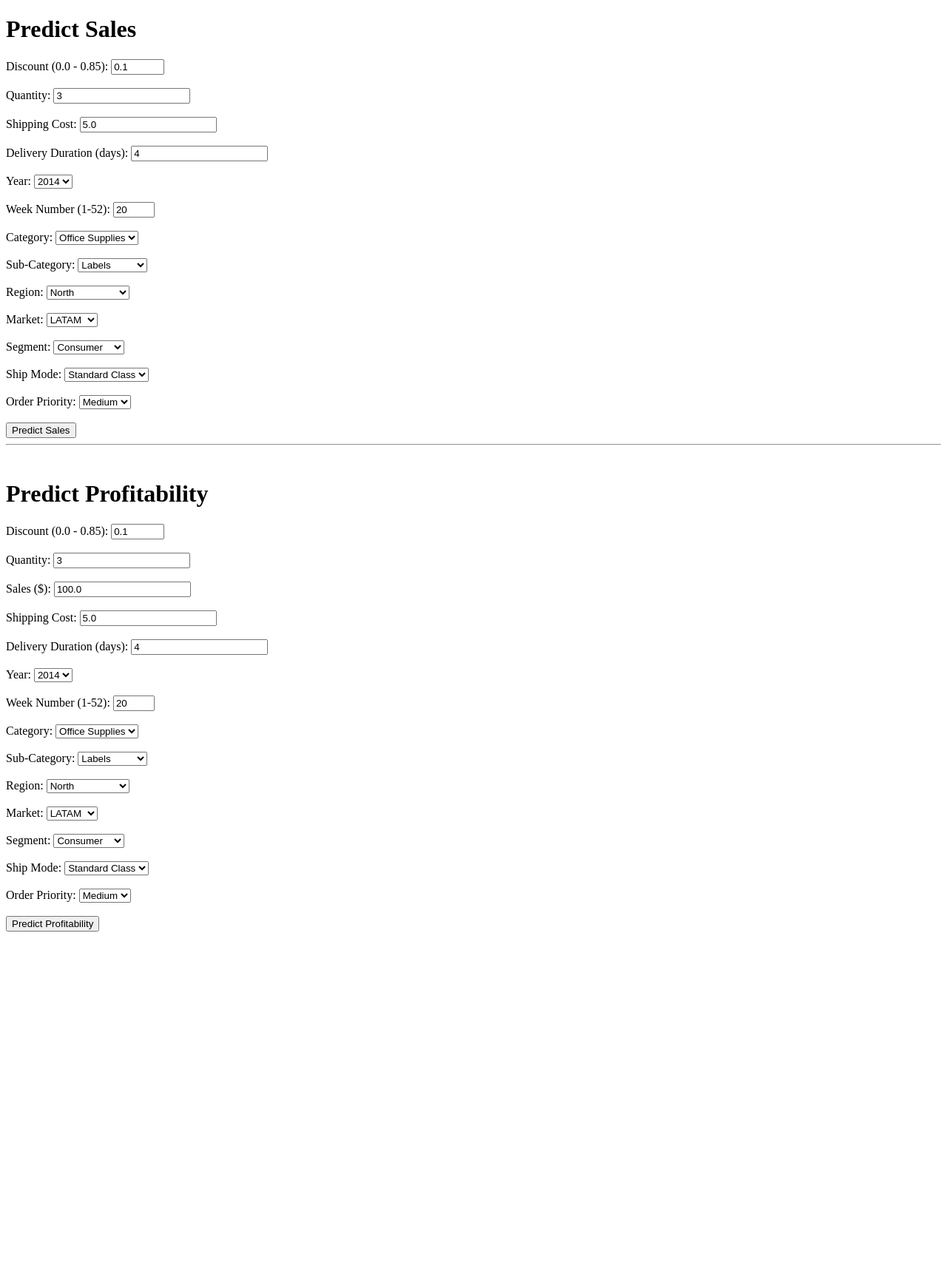
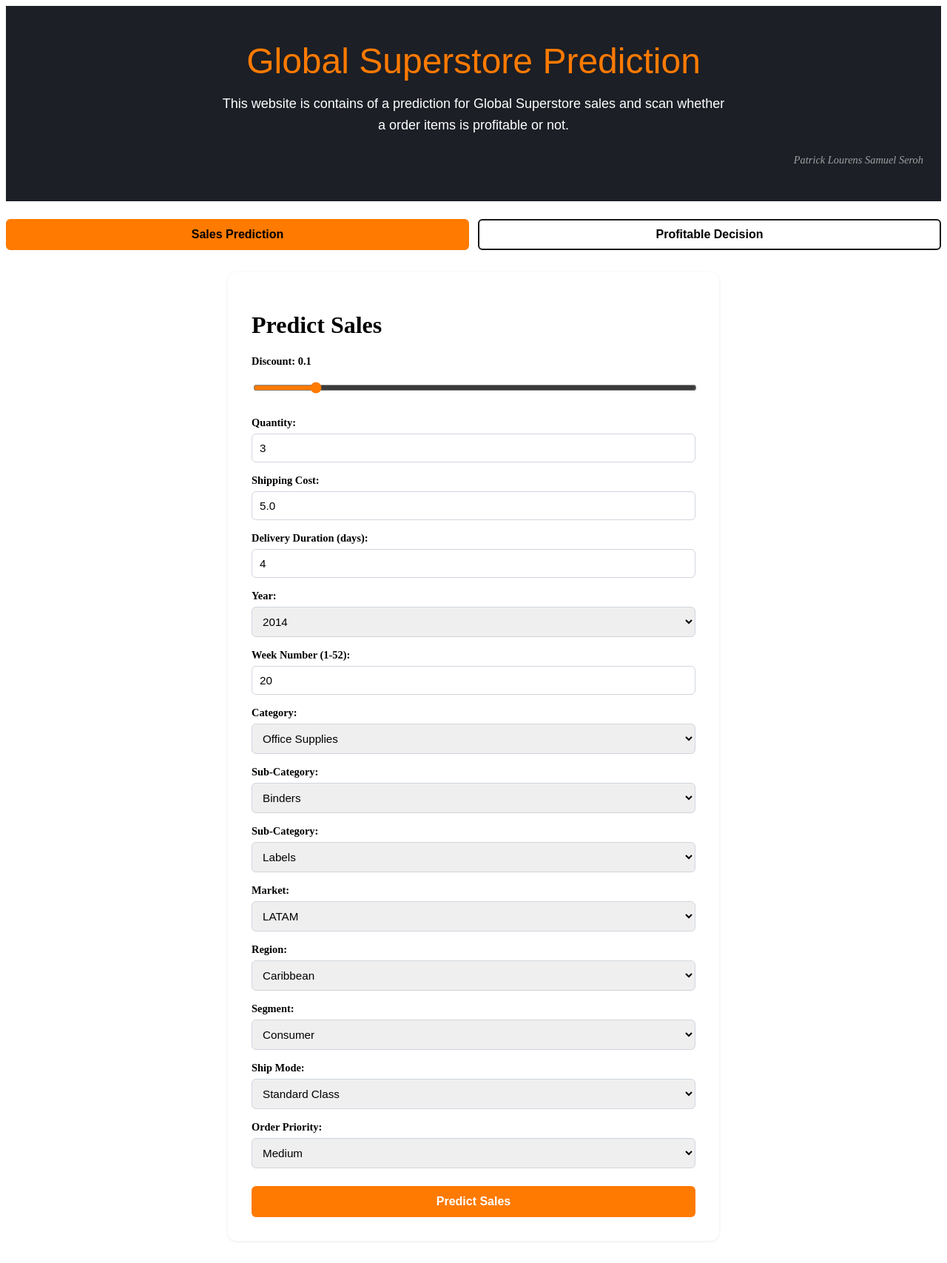
Before and after one commit to patrickseroh/lnt-camp-2026-final-project, a Flask app: page / in a window 1280 px wide. Shown: the whole page at 74% size. Before the commit the page ends 1259 px from the top, so only its background shows below. Run offline with Flask 3, Linux system fonts and the light colour scheme.

Commit message:
Styled frontend, Enchanced UI, Tab switching, and dependent dropdown (category, sub-category, market, region)

```diff
--- a/frontend/app.py
+++ b/frontend/app.py
@@ -5,12 +5,11 @@ app = Flask(__name__)
 
 @app.route("/")
 def home():
-    return render_template("index.html", prediction=None, clf_result=None, clf_probability=None)
+    return render_template("index.html", prediction=None, clf_result=None, clf_probability=None, active_tab="sales-section")
 
 @app.route("/predict-sales", methods=["POST"])
 def predict_sales():
     form = request.form
-
     features = {
         "discount": float(form["discount"]),
         "quantity": int(form["quantity"]),
@@ -26,24 +25,19 @@ def predict_sales():
         f"ship_mode_{form['ship_mode']}": 1,
         f"order_priority_{form['order_priority']}": 1,
     }
-
-    response = requests.post(
-        "http://127.0.0.1:8000/predict/regression",
-        json={"features": features}
-    )
+    response = requests.post("http://127.0.0.1:8000/predict/regression", json={"features": features})
     result = response.json()
-
     return render_template(
         "index.html",
         prediction=result.get("predicted_sales"),
         clf_result=None,
-        clf_probability=None
+        clf_probability=None,
+        active_tab="sales-section"
     )
 
 @app.route("/predict-profitability", methods=["POST"])
 def predict_profitability():
     form = request.form
-
     features = {
         "discount": float(form["discount"]),
         "quantity": int(form["quantity"]),
@@ -60,18 +54,14 @@ def predict_profitability():
         f"ship_mode_{form['ship_mode']}": 1,
         f"order_priority_{form['order_priority']}": 1,
     }
-
-    response = requests.post(
-        "http://127.0.0.1:8000/predict/classification",
-        json={"features": features}
-    )
+    response = requests.post("http://127.0.0.1:8000/predict/classification", json={"features": features})
     result = response.json()
-
     return render_template(
         "index.html",
         prediction=None,
         clf_result=result.get("is_profitable"),
-        clf_probability=result.get("probability_profitable")
+        clf_probability=result.get("probability_profitable"),
+        active_tab="profit-section"
     )
 
 if __name__ == "__main__":
--- /dev/null
+++ b/frontend/static/js/script.js
@@ -0,0 +1,57 @@
+const subCategoryMap = {
+    "Furniture": ["Furnishings", "Tables", "Bookcases", "Chairs"],
+    "Office Supplies": ["Binders", "Fasteners", "Supplies", "Envelopes", "Appliances", "Labels", "Art", "Paper", "Storage"],
+    "Technology": ["Accessories", "Phones", "Copiers", "Machines"]
+};
+
+const regionMap = {
+    "US": ["Central", "East", "South", "West"],
+    "LATAM": ["Caribbean", "Central", "North", "South"],
+    "APAC": ["Central Asia", "North Asia", "Oceania", "Southeast Asia"],
+    "EU": ["Central", "North", "South"],
+    "Africa": ["Africa"],
+    "Canada": ["Canada"],
+    "EMEA": ["EMEA"]
+};
+
+document.addEventListener('DOMContentLoaded', () => {
+    const buttons = document.querySelectorAll('.toggle-btn');
+    const sections = document.querySelectorAll('.tab-content');
+
+    buttons.forEach(button => {
+        button.addEventListener('click', () => {
+            buttons.forEach(btn => btn.classList.remove('active'));
+            sections.forEach(section => section.classList.remove('active'));
+
+            button.classList.add('active');
+            const targetId = button.getAttribute('data-target');
+            document.getElementById(targetId).classList.add('active');
+        });
+    });
+
+    function setupDependentDropdown(parentSelectId, childSelectId, mapping) {
+        const parentSelect = document.getElementById(parentSelectId);
+        const childSelect = document.getElementById(childSelectId);
+
+        function updateChildOptions() {
+            const selectedParent = parentSelect.value;
+            const options = mapping[selectedParent] || [];
+
+            childSelect.innerHTML = "";
+            options.forEach(opt => {
+                const el = document.createElement("option");
+                el.value = opt;
+                el.textContent = opt;
+                childSelect.appendChild(el);
+            });
+        }
+
+        parentSelect.addEventListener("change", updateChildOptions);
+        updateChildOptions();
+    }
+
+    setupDependentDropdown("category-sales", "sub_category-sales", subCategoryMap);
+    setupDependentDropdown("category-profit", "sub_category-profit", subCategoryMap);
+    setupDependentDropdown("market-sales", "region-sales", regionMap);
+    setupDependentDropdown("market-profit", "region-profit", regionMap)
+});
--- /dev/null
+++ b/frontend/static/styles.css
@@ -0,0 +1,150 @@
+.main {
+    background-color: #1c1f26;
+
+    display: flex;
+    flex-direction: column;
+    justify-content: center;
+    align-items: center;
+    text-align: center;
+
+    min-height: 200px;
+    padding: 2rem 1.5rem;
+}
+
+.title {
+    color: #ff7a00;
+    font-size: 3rem;
+    font-weight: 300;
+    font-family: Arial, sans-serif;
+    margin: 0 0 1rem 0;
+}
+
+.title-description {
+    color: #ffffff;
+    font-size: 1.125rem;
+    font-weight: 400;
+    font-family: Arial, sans-serif;
+    line-height: 1.6;
+    max-width: 680px;
+    margin: 0 0 1.5rem 0;
+}
+
+
+.author {
+    color: #a0a0a0;
+    font-size: 0.9rem;
+    font-style: italic;
+    font-family: inherit;
+
+    align-self: flex-end;
+    max-width: 680px;
+    width: 100%;
+    text-align: right;
+}
+
+.button-container {
+    display: flex;
+    gap: 12px;
+    justify-content: center;
+    margin-top: 1.5rem;
+}
+
+.toggle-btn {
+    flex: 1;
+    padding: 10px 24px;
+    font-size: 1rem;
+    font-weight: 600;
+    font-family: Arial, sans-serif;
+    border-radius: 6px;
+    cursor: pointer;
+    transition: all 0.2s ease-in-out;
+
+    background-color: #ffffff;
+    color: #000000;
+    border: 2px solid #181717;
+}
+
+.toggle-btn:hover:not(.active) {
+    background-color: #e6e6e6;
+    border-color: #e6e6e6;
+}
+
+.toggle-btn.active {
+    background-color: #ff7a00;
+    color: #000000;
+    border: 2px solid #ff7a00;
+}
+
+.tab-content {
+    display: none;
+}
+
+.tab-content.active {
+    display: block;
+}
+
+.container {
+    max-width: 600px;
+    margin: 30px auto;
+    background: #ffffff;
+    padding: 32px;
+    border-radius: 12px;
+    box-shadow: 0 1px 4px rgba(0,0,0,0.08);
+}
+
+label {
+    display: block;
+    font-size: 0.9rem;
+    font-weight: 600;
+    margin-bottom: 6px;
+    margin-top: 16px;
+}
+
+input, select {
+    width: 100%;
+    padding: 10px;
+    border: 1px solid #d0d5dd;
+    border-radius: 6px;
+    font-size: 0.95rem;
+    box-sizing: border-box;
+}
+
+button[type="submit"] {
+    margin-top: 24px;
+    width: 100%;
+    padding: 12px;
+    background: #ff7a00;
+    color: white;
+    border: none;
+    border-radius: 6px;
+    font-size: 1rem;
+    font-weight: 600;
+    cursor: pointer;
+}
+
+.result {
+    padding: 16px;
+    border-radius: 8px;
+    margin-bottom: 20px;
+    font-weight: 600;
+}
+
+.result-success {
+    background: #dcfce7;
+    color: #166534;
+}
+
+.result-fail {
+    background: #fee2e2;
+    color: #991b1b;
+}
+
+select:hover, select:focus,
+input:hover, input:focus {
+    border-color: #ff7a00;
+    outline: none;
+}
+
+input[type="range"] {
+    accent-color: #ff7a00;
+}
--- a/frontend/templates/index.html
+++ b/frontend/templates/index.html
@@ -1,27 +1,45 @@
 <!DOCTYPE html>
-<html>
+<html lang="en">
     <head>
-    <title>Superstore Prediction Tool</title>
+        <title>Global Superstore Prediction</title>
+        <link rel="stylesheet" href="{{ url_for('static', filename='styles.css') }}">
+        <script src="{{ url_for('static', filename='js/script.js') }}"></script>
     </head>
     <body>
+        <header class="main">
+            <div class="title">Global Superstore Prediction</div>
+            <div class="title-description">This website is contains of a prediction for Global Superstore sales and scan whether a order items is profitable or not.</div>
+            <div class="author">Patrick Lourens Samuel Seroh</div>
+        </header>
+
+        <div class="button-container">
+            <button class="toggle-btn {% if active_tab == 'sales-section' %}active{% endif %}" data-target="sales-section">Sales Prediction</button>
+            <button class="toggle-btn {% if active_tab == 'profit-section' %}active{% endif %}" data-target="profit-section">Profitable Decision</button>
+        </div>
+
+        <div id="sales-section" class="tab-content {% if active_tab == 'sales-section' %}active{% endif %}">
+            <div class="container">
                 <h1>Predict Sales</h1>
 
                 {% if prediction %}
-        <h2>Predicted Sales: ${{ "%.2f"|format(prediction) }}</h2>
+                    <div class="result result-success">
+                        Predicted Sales: ${{ "%.2f"|format(prediction) }}
+                    </div>
                 {% endif %}
 
                 <form action="/predict-sales" method="POST">
-        <label>Discount (0.0 - 0.85):</label>
-        <input type="number" step="0.01" name="discount" value="0.1" min="0" max="0.85"><br><br>
+                    <label>Discount: <span id="discount-value">0.1</span></label>
+                    <input type="range" name="discount" min="0" max="0.85" step="0.01" value="0.1"
+                        oninput="document.getElementById('discount-value').innerText = this.value">
 
                     <label>Quantity:</label>
-        <input type="number" name="quantity" value="3" min="1"><br><br>
+                    <input type="number" name="quantity" value="3" min="1">
 
                     <label>Shipping Cost:</label>
-        <input type="number" step="0.01" name="shipping_cost" value="5.0"><br><br>
+                    <input type="number" step="0.01" name="shipping_cost" value="5.0" min="0">
 
                     <label>Delivery Duration (days):</label>
-        <input type="number" name="delivery_duration" value="4"><br><br>
+                    <input type="number" name="delivery_duration" value="4" min="0">
 
                     <label>Year:</label>
                     <select name="year">
@@ -29,17 +47,21 @@
                         <option value="2012">2012</option>
                         <option value="2013">2013</option>
                         <option value="2014" selected>2014</option>
-        </select><br><br>
+                    </select>
 
                     <label>Week Number (1-52):</label>
-        <input type="number" name="week_num" value="20" min="1" max="52"><br><br>
+                    <input type="number" name="week_num" value="20" min="1" max="52">
 
                     <label>Category:</label>
-        <select name="category">
+                    <select name="category" id="category-sales">
                         <option>Office Supplies</option>
                         <option>Furniture</option>
                         <option>Technology</option>
-        </select><br><br>
+                    </select>
+
+                    <label>Sub-Category:</label>
+                    <select name="sub_category" id="sub_category-sales">
+                    </select>
 
                     <label>Sub-Category:</label>
                     <select name="sub_category">
@@ -49,68 +71,71 @@
                         <option>Fasteners</option><option>Chairs</option><option>Copiers</option>
                         <option>Storage</option><option>Phones</option><option>Appliances</option>
                         <option>Tables</option><option>Paper</option>
-        </select><br><br>
+                    </select>
+
+                    <label>Market:</label>
+                    <select name="market" id="market-sales">
+                        <option>LATAM</option><option>EU</option><option>APAC</option><option>US</option>
+                        <option>Africa</option><option>EMEA</option><option>Canada</option>
+                    </select>
 
                     <label>Region:</label>
-        <select name="region">
-            <option>North</option><option>South</option><option>Central</option>
-            <option>Caribbean</option><option>North Asia</option><option>Southeast Asia</option>
-            <option>Central Asia</option><option>Oceania</option><option>West</option>
-            <option>East</option><option>Africa</option><option>EMEA</option><option>Canada</option>
-        </select><br><br>
-
-        <label>Market:</label>
-        <select name="market">
-            <option>LATAM</option><option>EU</option><option>APAC</option><option>US</option>
-            <option>Africa</option><option>EMEA</option><option>Canada</option>
-        </select><br><br>
+                    <select name="region" id="region-sales">
+                    </select>
 
                     <label>Segment:</label>
                     <select name="segment">
                         <option>Consumer</option><option>Home Office</option><option>Corporate</option>
-        </select><br><br>
+                    </select>
 
                     <label>Ship Mode:</label>
                     <select name="ship_mode">
                         <option>Standard Class</option><option>Second Class</option>
                         <option>First Class</option><option>Same Day</option>
-        </select><br><br>
+                    </select>
 
                     <label>Order Priority:</label>
                     <select name="order_priority">
                         <option>Medium</option><option>Low</option><option>High</option><option>Critical</option>
-        </select><br><br>
+                    </select>
 
                     <button type="submit">Predict Sales</button>
                 </form>
-    <hr><br>
+            </div>
+        </div>
 
+        <div id="profit-section" class="tab-content {% if active_tab == 'profit-section' %}active{% endif %}">
+            <div class="container">
                 <h1>Predict Profitability</h1>
 
                 {% if clf_result is not none %}
                     {% if clf_result == 1 %}
-        <h2>Prediction: Profitable ✅</h2>
+                        <div class="result result-success">
+                            Prediction: Profitable ✅ ({{ "%.1f"|format(clf_probability * 100) }}% confidence)
+                        </div>
                     {% else %}
-        <h2>Prediction: Not Profitable ❌</h2>
+                        <div class="result result-fail">
+                            Prediction: Not Profitable ❌ ({{ "%.1f"|format(clf_probability * 100) }}% confidence)
+                        </div>
                     {% endif %}
-    <p>Confidence: {{ "%.1f"|format(clf_probability * 100) }}%</p>
                 {% endif %}
 
                 <form action="/predict-profitability" method="POST">
-    <label>Discount (0.0 - 0.85):</label>
-    <input type="number" step="0.01" name="discount" value="0.1" min="0" max="0.85"><br><br>
+                <label>Discount: <span id="discount-value-profit">0.1</span></label>
+                <input type="range" name="discount" min="0" max="0.85" step="0.01" value="0.1"
+                    oninput="document.getElementById('discount-value-profit').innerText = this.value">
 
                     <label>Quantity:</label>
-    <input type="number" name="quantity" value="3" min="1"><br><br>
+                    <input type="number" name="quantity" value="3" min="1">
 
                     <label>Sales ($):</label>
-    <input type="number" step="0.01" name="sales" value="100.0"><br><br>
+                    <input type="number" step="0.01" name="sales" value="100.0">
 
                     <label>Shipping Cost:</label>
-    <input type="number" step="0.01" name="shipping_cost" value="5.0"><br><br>
+                    <input type="number" step="0.01" name="shipping_cost" value="5.0" min="0">
 
                     <label>Delivery Duration (days):</label>
-    <input type="number" name="delivery_duration" value="4"><br><br>
+                    <input type="number" name="delivery_duration" value="4" min="0">
 
                     <label>Year:</label>
                     <select name="year">
@@ -118,17 +143,21 @@
                         <option value="2012">2012</option>
                         <option value="2013">2013</option>
                         <option value="2014" selected>2014</option>
-    </select><br><br>
+                    </select>
 
                     <label>Week Number (1-52):</label>
-    <input type="number" name="week_num" value="20" min="1" max="52"><br><br>
+                    <input type="number" name="week_num" value="20" min="1" max="52">
 
                     <label>Category:</label>
-    <select name="category">
+                    <select name="category" id="category-profit">
                         <option>Office Supplies</option>
                         <option>Furniture</option>
                         <option>Technology</option>
-    </select><br><br>
+                    </select>
+
+                    <label>Sub-Category:</label>
+                    <select name="sub_category" id="sub_category-profit">
+                    </select>
 
                     <label>Sub-Category:</label>
                     <select name="sub_category">
@@ -138,39 +167,38 @@
                         <option>Fasteners</option><option>Chairs</option><option>Copiers</option>
                         <option>Storage</option><option>Phones</option><option>Appliances</option>
                         <option>Tables</option><option>Paper</option>
-    </select><br><br>
+                    </select>
+
+                    <label>Market:</label>
+                    <select name="market" id="market-sales">
+                        <option>LATAM</option><option>EU</option><option>APAC</option><option>US</option>
+                        <option>Africa</option><option>EMEA</option><option>Canada</option>
+                    </select>
 
                     <label>Region:</label>
-    <select name="region">
-        <option>North</option><option>South</option><option>Central</option>
-        <option>Caribbean</option><option>North Asia</option><option>Southeast Asia</option>
-        <option>Central Asia</option><option>Oceania</option><option>West</option>
-        <option>East</option><option>Africa</option><option>EMEA</option><option>Canada</option>
-    </select><br><br>
-
-    <label>Market:</label>
-    <select name="market">
-        <option>LATAM</option><option>EU</option><option>APAC</option><option>US</option>
-        <option>Africa</option><option>EMEA</option><option>Canada</option>
-    </select><br><br>
+                    <select name="region" id="region-sales">
+                    </select>
 
                     <label>Segment:</label>
                     <select name="segment">
                         <option>Consumer</option><option>Home Office</option><option>Corporate</option>
-    </select><br><br>
+                    </select>
 
                     <label>Ship Mode:</label>
                     <select name="ship_mode">
                         <option>Standard Class</option><option>Second Class</option>
                         <option>First Class</option><option>Same Day</option>
-    </select><br><br>
+                    </select>
 
                     <label>Order Priority:</label>
                     <select name="order_priority">
                         <option>Medium</option><option>Low</option><option>High</option><option>Critical</option>
-    </select><br><br>
+                    </select>
 
                     <button type="submit">Predict Profitability</button>
                 </form>
+            </div>
+        </div>
+
     </body>
 </html>
```
Lines whose indentation alone changed are shown as unchanged.
